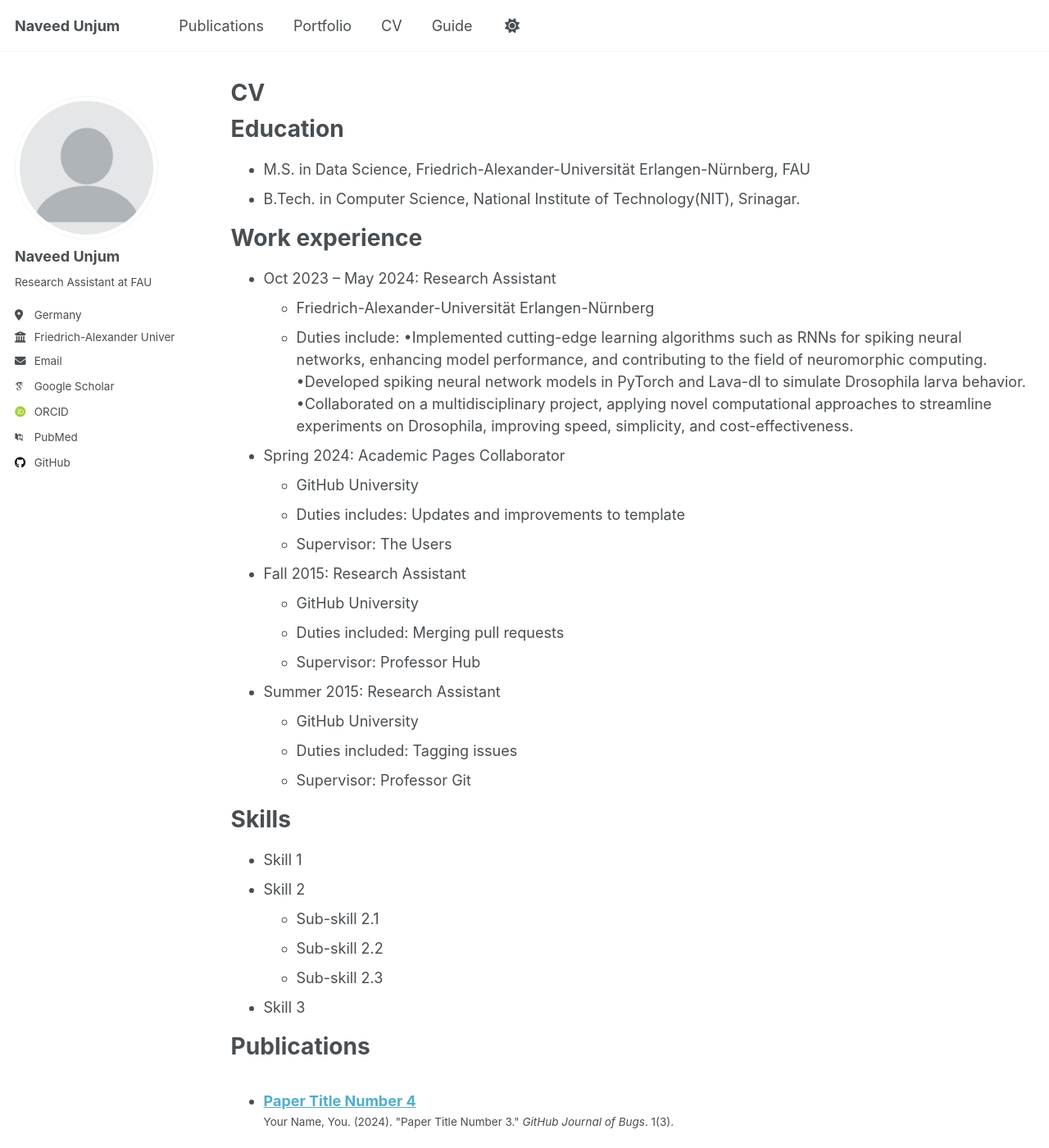
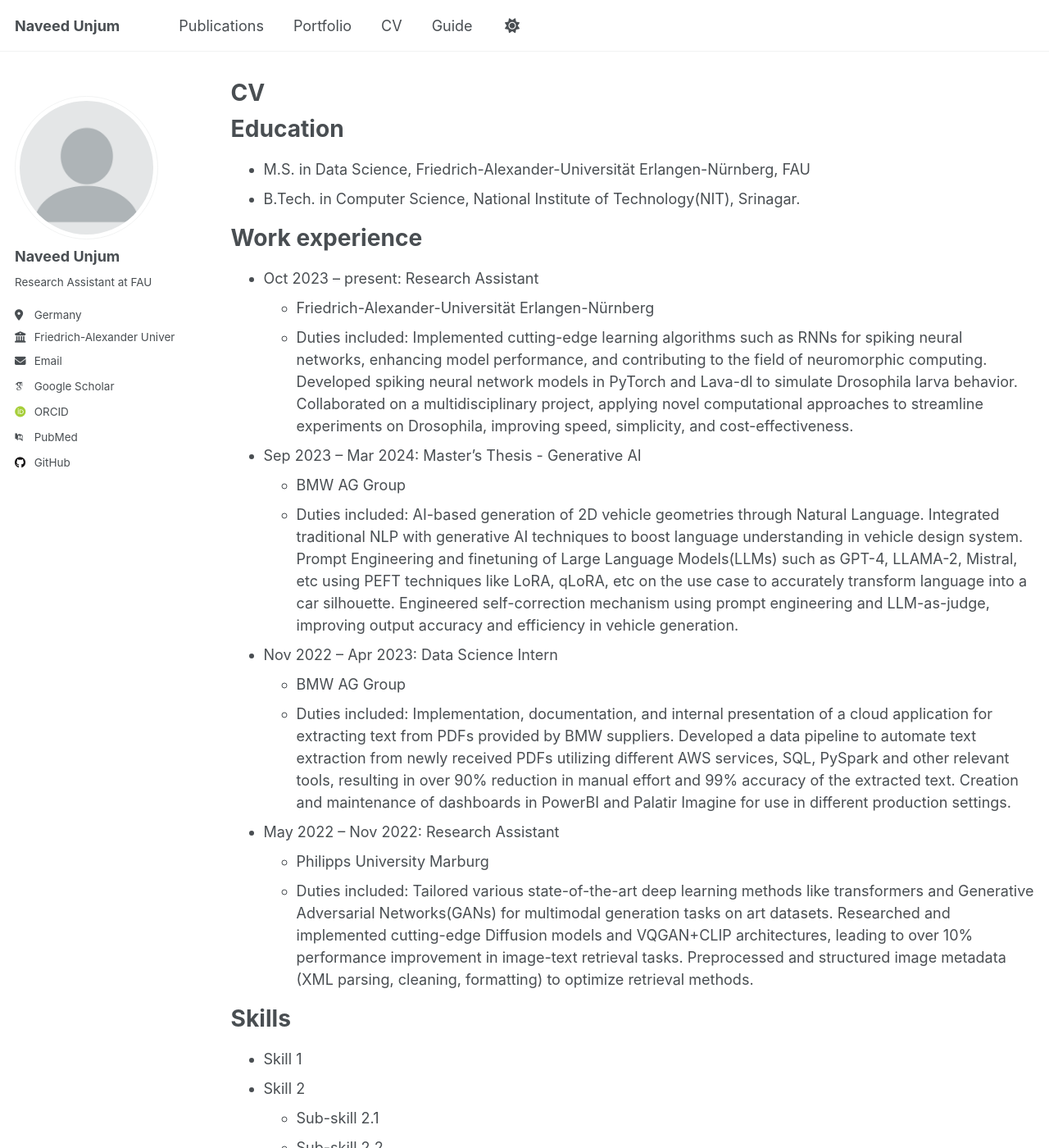
Before and after one commit to naveedunjum/naveedunjum.github.io, a Jekyll site: the page built from _pages/cv.md, in a window 1280 px wide and 1400 px high. Shown: the whole window at 82% size. Built offline with Jekyll 4.4.1, drawn with Linux system fonts in a browser that asks for light colours; some web fonts are replaced.

Commit message:
Update cv.md

```diff
--- a/_pages/cv.md
+++ b/_pages/cv.md
@@ -16,27 +16,22 @@ Education
 
 Work experience
 ======
-* Oct 2023 – May 2024: Research Assistant
+
+* Oct 2023 – present: Research Assistant
   * Friedrich-Alexander-Universität Erlangen-Nürnberg
-  * Duties include:
-    •Implemented cutting-edge learning algorithms such as RNNs for spiking neural networks, enhancing model performance, and contributing to the field of neuromorphic computing.
-    •Developed spiking neural network models in PyTorch and Lava-dl to simulate Drosophila larva behavior.
-    •Collaborated on a multidisciplinary project, applying novel computational approaches to streamline experiments on Drosophila, improving speed, simplicity, and cost-effectiveness.
+  * Duties included: Implemented cutting-edge learning algorithms such as RNNs for spiking neural networks, enhancing model performance, and contributing to the field of neuromorphic computing. Developed spiking neural network models in PyTorch and Lava-dl to simulate Drosophila larva behavior. Collaborated on a multidisciplinary project, applying novel computational approaches to streamline experiments on Drosophila, improving speed, simplicity, and cost-effectiveness.
 
-* Spring 2024: Academic Pages Collaborator
-  * GitHub University
-  * Duties includes: Updates and improvements to template
-  * Supervisor: The Users
+* Sep 2023 – Mar 2024: Master's Thesis - Generative AI
+  * BMW AG Group
+  * Duties included: AI-based generation of 2D vehicle geometries through Natural Language. Integrated traditional NLP with generative AI techniques to boost language understanding in vehicle design system. Prompt Engineering and finetuning of Large Language Models(LLMs) such as GPT-4, LLAMA-2, Mistral, etc using PEFT techniques like LoRA, qLoRA, etc on the use case to accurately transform language into a car silhouette. Engineered self-correction mechanism using prompt engineering and LLM-as-judge, improving output accuracy and efficiency in vehicle generation.
 
-* Fall 2015: Research Assistant
-  * GitHub University
-  * Duties included: Merging pull requests
-  * Supervisor: Professor Hub
+* Nov 2022 – Apr 2023: Data Science Intern
+  * BMW AG Group
+  * Duties included: Implementation, documentation, and internal presentation of a cloud application for extracting text from PDFs provided by BMW suppliers. Developed a data pipeline to automate text extraction from newly received PDFs utilizing different AWS services, SQL, PySpark and other relevant tools, resulting in over 90% reduction in manual effort and 99% accuracy of the extracted text. Creation and maintenance of dashboards in PowerBI and Palatir Imagine for use in different production settings.
 
-* Summer 2015: Research Assistant
-  * GitHub University
-  * Duties included: Tagging issues
-  * Supervisor: Professor Git
+* May 2022 – Nov 2022: Research Assistant
+  * Philipps University Marburg
+  * Duties included: Tailored various state-of-the-art deep learning methods like transformers and Generative Adversarial Networks(GANs) for multimodal generation tasks on art datasets. Researched and implemented cutting-edge Diffusion models and VQGAN+CLIP architectures, leading to over 10% performance improvement in image-text retrieval tasks. Preprocessed and structured image metadata (XML parsing, cleaning, formatting) to optimize retrieval methods.
 
 Skills
 ======
```
